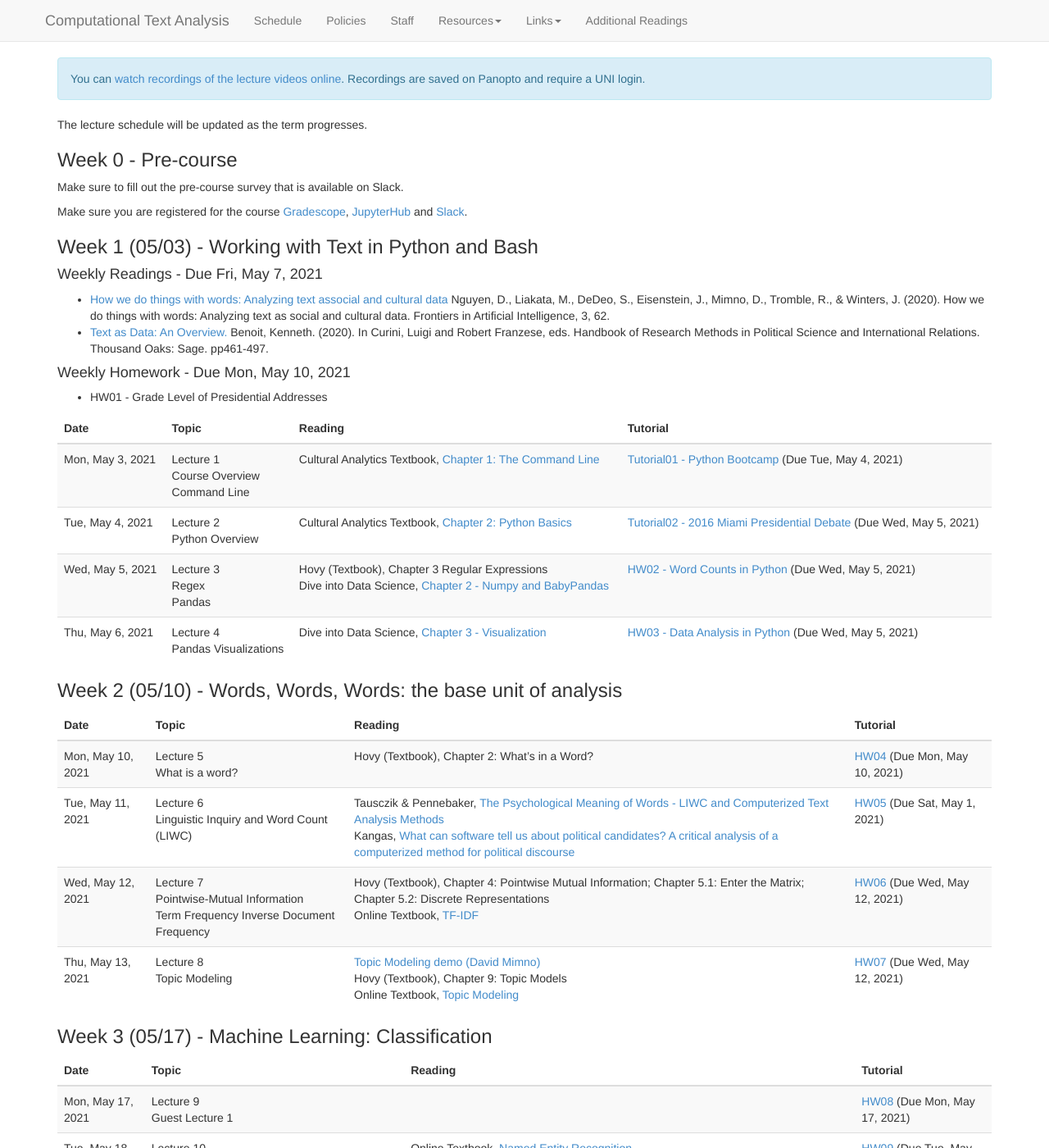
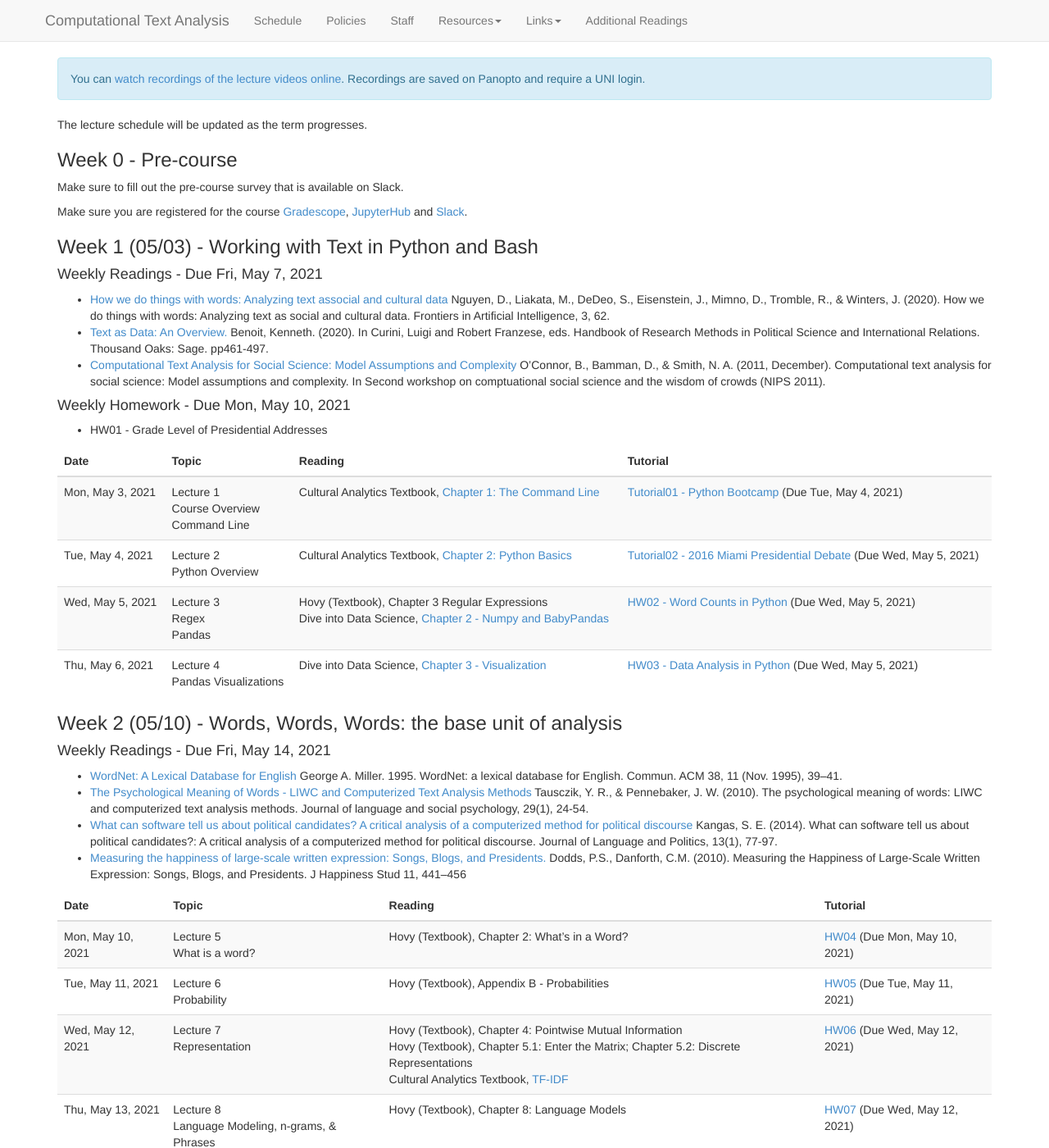
Before and after one commit to BC-COMS-2710/BC-COMS-2710.github.io, a Jekyll site: the page built from schedule.md, in a window 1280 px wide and 1400 px high. Shown: the whole window at 82% size. Built offline with Jekyll 4.4.1, drawn with Linux system fonts in a browser that asks for light colours; nearby versions of some CDN libraries; some of the changed text lies outside the part shown.

Commit message:
week 2 schedule

```diff
--- a/_data/schedule.yaml
+++ b/_data/schedule.yaml
@@ -11,6 +11,10 @@
       url: https://kenbenoit.net/pdfs/CURINI_FRANZESE_Ch26.pdf
       title: "Text as Data: An Overview."
       citation: "Benoit, Kenneth. (2020). In Curini, Luigi and Robert Franzese, eds. Handbook of Research Methods in Political Science and International Relations. Thousand Oaks: Sage. pp461-497."
+    -
+      url: https://people.cs.umass.edu/~wallach/workshops/nips2011css/papers/OConnor.pdf
+      title: "Computational Text Analysis for Social Science: Model Assumptions and Complexity"
+      citation: "O’Connor, B., Bamman, D., & Smith, N. A. (2011, December). Computational text analysis for social science: Model assumptions and complexity. In Second workshop on comptuational social science and the wisdom of crowds (NIPS 2011)."
   homework_title: "HW01 - Grade Level of Presidential Addresses"
   homework_deadline: 2021-05-10
 
@@ -68,6 +72,28 @@
           authors: Dive into Data Science
 -
   name: "Week 2 (05/10) - Words, Words, Words: the base unit of analysis"
+  readings_deadline: 2021-05-14
+  readings:
+    -
+      title: "WordNet: A Lexical Database for English"
+      url: https://dl.acm.org/doi/pdf/10.1145/219717.219748?casa_token=uT2izFnbEIoAAAAA:f2bKFcRo6lMu7ne5u9_NhJxneIM2H32Y-FcWCfCrF7Uu-SAPtVBhYtCGM0GbvAumo_TIRUh1A5II
+      citation: "George A. Miller. 1995. WordNet: a lexical database for English. Commun. ACM 38, 11 (Nov. 1995), 39–41."
+    -
+      title: The Psychological Meaning of Words - LIWC and Computerized Text Analysis Methods
+      url: https://www.cs.cmu.edu/~ylataus/files/TausczikPennebaker2010.pdf
+      authors: Tausczik & Pennebaker
+      citation: "Tausczik, Y. R., & Pennebaker, J. W. (2010). The psychological meaning of words: LIWC and computerized text analysis methods. Journal of language and social psychology, 29(1), 24-54."
+    -
+      title: What can software tell us about political candidates? A critical analysis of a computerized method for political discourse
+      url: readings/Kangas2014Politics.pdf
+      authors: Kangas
+      citation: "Kangas, S. E. (2014). What can software tell us about political candidates?: A critical analysis of a computerized method for political discourse. Journal of Language and Politics, 13(1), 77-97."
+    -
+      title: "Measuring the happiness of large-scale written expression: Songs, Blogs, and Presidents."
+      url: https://arxiv.org/pdf/1703.09774.pdf
+      citation: "Dodds, P.S., Danforth, C.M. (2010). Measuring the Happiness of Large-Scale Written Expression: Songs, Blogs, and Presidents. J Happiness Stud 11, 441–456"
+
+
   lectures:
     -
       date: 2021-05-10
@@ -82,31 +108,30 @@
           title: HW04
     -
       date: 2021-05-11
-      title: Lecture 6 <br> Linguistic Inquiry and Word Count (LIWC)
+      title: Lecture 6 <br> Probability
       readings:
         -
-          title: The Psychological Meaning of Words - LIWC and Computerized Text Analysis Methods
-          url: https://www.cs.cmu.edu/~ylataus/files/TausczikPennebaker2010.pdf
-          authors: Tausczik & Pennebaker
-        -
-          title: What can software tell us about political candidates? A critical analysis of a computerized method for political discourse
-          url: readings/Kangas2014Politics.pdf
-          authors: Kangas
+          title: Appendix B - Probabilities
+          authors: Hovy (Textbook)
       assignments:
         -
-          deadline: 2021-05-1q
+          deadline: 2021-05-11
           title: HW05
+
     -
       date: 2021-05-12
-      title: Lecture 7 <br> Pointwise-Mutual Information <br> Term Frequency Inverse Document Frequency
+      title: Lecture 7 <br> Representation
       readings:
         -
-          title: "Chapter 4: Pointwise Mutual Information; Chapter 5.1: Enter the Matrix; Chapter 5.2: Discrete Representations "
+          title: "Chapter 4: Pointwise Mutual Information"
           authors: Hovy (Textbook)
         -
-          url: http://coms2710.barnard.edu/textbook/Text-Analysis/TF-IDF.html
+          title: "Chapter 5.1: Enter the Matrix; Chapter 5.2: Discrete Representations"
+          authors: Hovy (Textbook)
+        -
+          url: https://melaniewalsh.github.io/Intro-Cultural-Analytics/Text-Analysis/TF-IDF.html
           title: TF-IDF
-          authors: Online Textbook
+          authors: Cultural Analytics Textbook
       assignments:
         -
           deadline: 2021-05-12
@@ -114,7 +139,8 @@
     -
       date: 2021-05-13
       old_title: Lecture 8 <br> Operationalizing and Stylometry
-      title: Lecture 8 <br> Topic Modeling
+      old_title: Lecture 8 <br> Topic Modeling
+      title: Lecture 8 <br> Language Modeling, n-grams, & Phrases
       readings:
       assignments:
         -
@@ -125,7 +151,7 @@
           url: readings/LiteraryLabPamphlet6.pdf
           title: Operationalizing
           authors: Moretti
-      readings:
+      old_readings:
         -
           url: https://mimno.infosci.cornell.edu/jsLDA/jslda.html
           title: Topic Modeling demo (David Mimno)
@@ -136,8 +162,12 @@
           url: http://coms2710.barnard.edu/textbook/Text-Analysis/Topic-Modeling.html
           title: Topic Modeling
           authors: Online Textbook
+      readings:
+        -
+          title: "Chapter 8: Language Models"
+          authors: Hovy (Textbook)
 -
-  name: "Week 3 (05/17) - Machine Learning: Classification"
+  name: "Week 3 (05/17) - Topic Modeling"
   lectures:
     -
       date: 2021-05-17
@@ -184,7 +214,7 @@
           deadline: 2021-05-20
           title: HW11
 -
-  name: "Week 4 (05/24) - Data Collection & Hypothesis Testing"
+  name: "Week 4 (05/24) - Machine Learning"
   lectures:
     -
       date: 2021-05-24
@@ -244,7 +274,7 @@
           title: Testing Testing_Hypotheses
           authors: Ani Adhikari and John DeNero, inferential Thinking
 -
-  name: "Week 5 (05/31) - Advanced Topics"
+  name: "Week 5 (05/31) - Data Collection"
   lectures:
     -
       date: 2021-05-31
@@ -281,7 +311,7 @@
           deadline: 2021-06-03
           title: Project Proposal
 -
-  name: "Week 6 (06/07) - Projects"
+  name: "Week 6 (06/07) - Advanced Topics & Projects"
   lectures:
     -
       date: 2021-06-07
```
